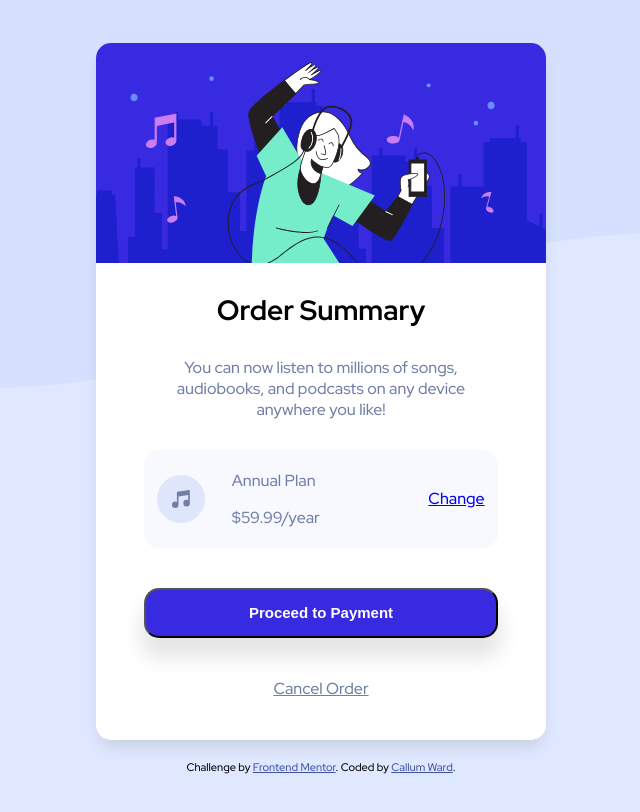
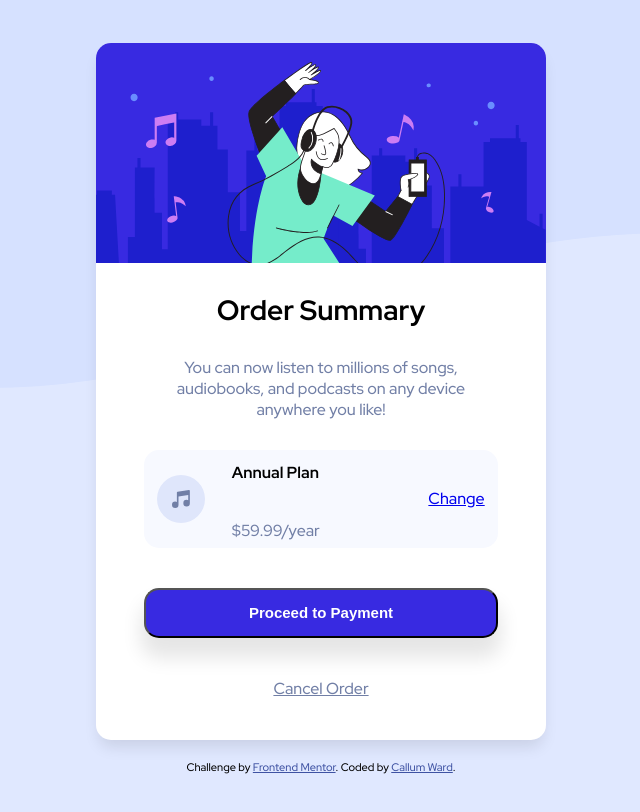
Before and after one commit to calpol91/order-summary-component-main, a plain HTML site: page index.html in a window 1280 px wide. Shown: the whole page, without its empty margins (319-959 px from the left). Drawn offline with Linux system fonts and the light colour scheme.

Commit message:
html and css changes

```diff
--- a/index.html
+++ b/index.html
@@ -44,7 +44,7 @@
         <div class="pricebox">
           <img src="images/icon-music.svg">
           <div class="summary">
-            <p>Annual Plan</p>
+            <h4>Annual Plan</h4>
             <p>$59.99/year</p>
           </div>
           <a href="#">Change</a>
--- a/styles.css
+++ b/styles.css
@@ -91,6 +91,17 @@ main {
 .pricebox>div {
     text-align: left;
     width: 170px;
+
+}
+
+.summary>h4 {
+    color: #000;
+}
+
+.summary {
+    display: flex;
+    flex-direction: column;
+    fle;
 }
 
 .payornot {
```
